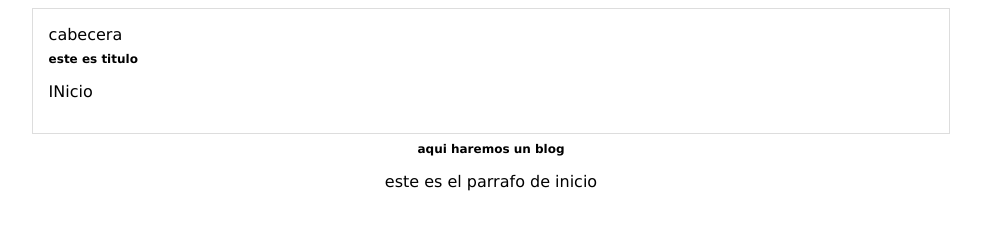
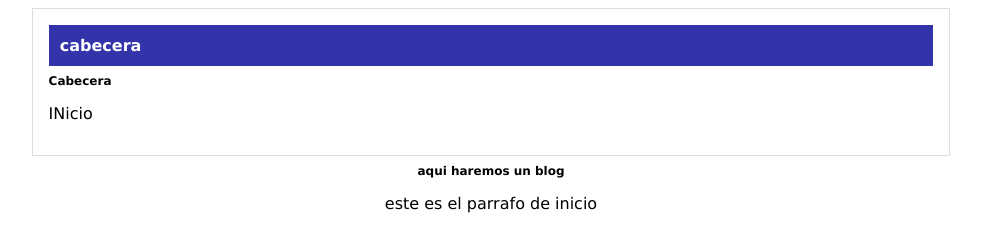
Before and after one commit to jreyes17715/platzi, a plain HTML site: page blogpost.html in a window 1280 px wide. Shown: the whole page, without its empty margins (149-1130 px from the left). Drawn offline with Linux system fonts and the light colour scheme.

Commit message:
finalizada la cabecara

```diff
--- a/blogpost.html
+++ b/blogpost.html
@@ -8,7 +8,7 @@
                 cabecera
             </div>
             <div id="post">
-                <h1>este es titulo</h1>
+                <h1>Cabecera</h1>
                 <p>
                     INicio
                 </p>
--- a/css/style.css
+++ b/css/style.css
@@ -12,3 +12,11 @@ body{
 h1{
 font-size:12px;
 }
+
+#cabecera{
+    background-color: #33a;
+    color:white;
+    font-weight: bold;
+    margin: 0;
+    padding: 0.7rem;
+}
```
